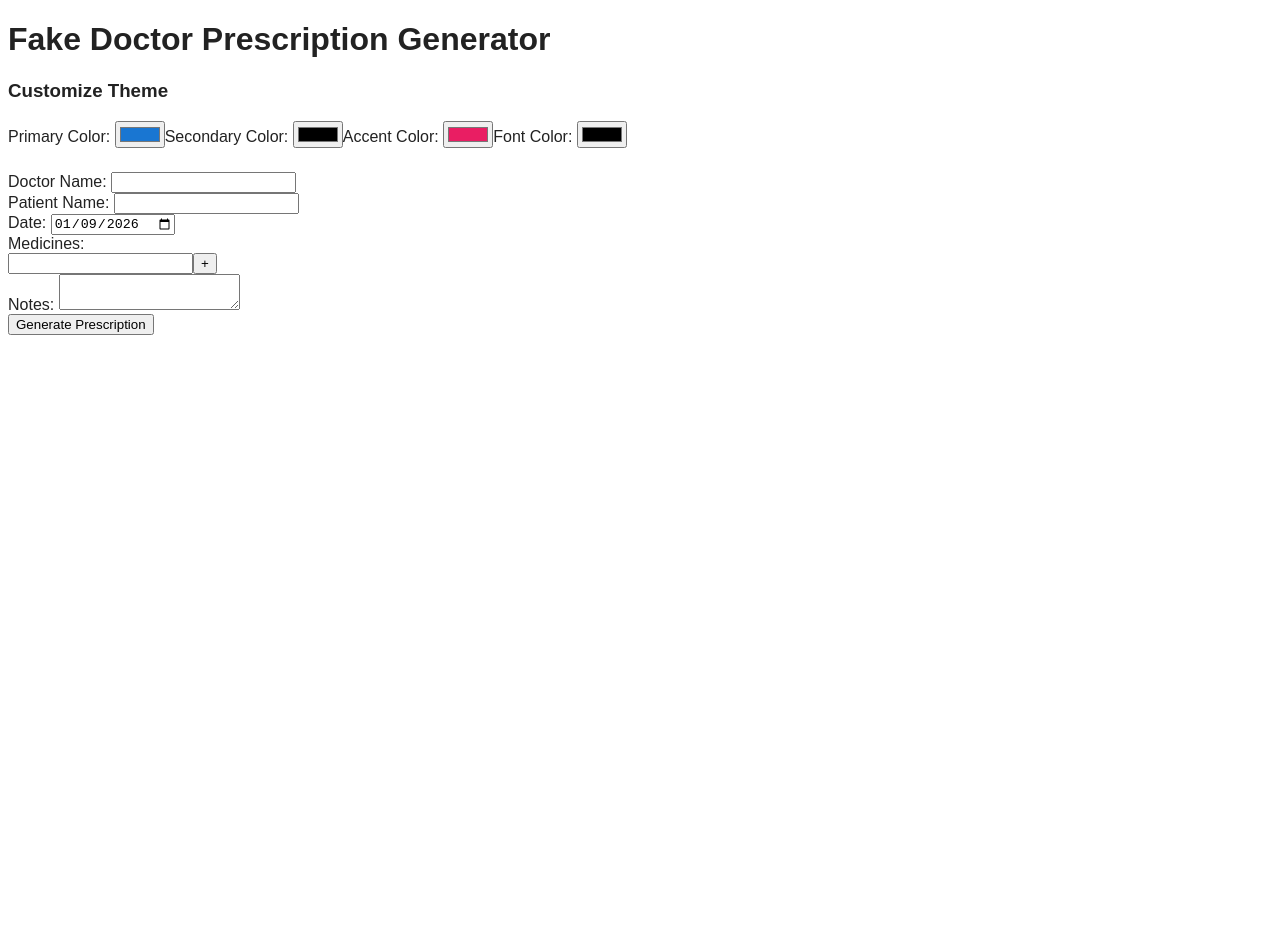
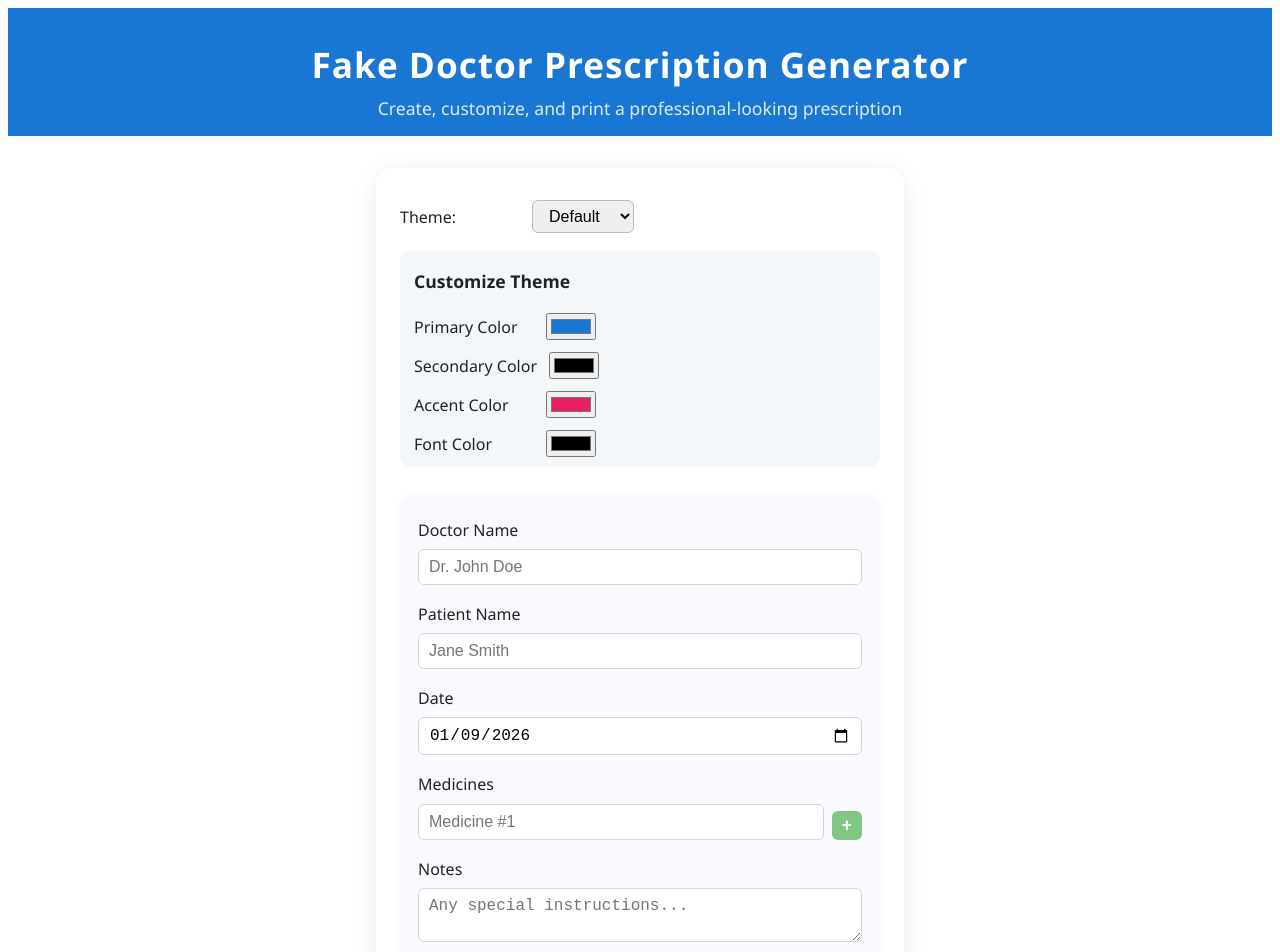
Before and after one commit to githubajaydhage/doctor-prescription-generator, a React (Create React App) app: page / in a window 1280 px wide. Shown: the top 952 px of the page. Before the commit the page ends 829 px from the top, so only its background shows below. Built offline with nearby package versions, Linux system fonts and the light colour scheme.

Commit message:
feat: add pre-built themes, advanced theming, validation, and UI polish

```diff
--- a/src/App.js
+++ b/src/App.js
@@ -4,31 +4,119 @@ import PrescriptionForm from "./PrescriptionForm";
 import PrescriptionPreview from "./PrescriptionPreview";
 import ThemeCustomizer from "./ThemeCustomizer";
 
-const defaultTheme = {
+
+// Pre-built themes
+const themes = {
+  Default: {
     primary: "#1976d2",
     secondary: "#fff",
     accent: "#e91e63",
     font: "#222"
+  },
+  Dark: {
+    primary: "#22223b",
+    secondary: "#2a2a40",
+    accent: "#f72585",
+    font: "#fff"
+  },
+  Green: {
+    primary: "#388e3c",
+    secondary: "#e8f5e9",
+    accent: "#ffb300",
+    font: "#1b5e20"
+  },
+  Elegant: {
+    primary: "#232526",
+    secondary: "#f8fafc",
+    accent: "#b993d6",
+    font: "#232526"
+  },
+  Ocean: {
+    primary: "#0093e9",
+    secondary: "#e0f7fa",
+    accent: "#00b4d8",
+    font: "#023e8a"
+  }
 };
 
+
 const Container = styled.div`
-  font-family: Arial, sans-serif;
+  font-family: 'Segoe UI', Arial, sans-serif;
   background: ${(p) => p.theme.secondary};
   color: ${(p) => p.theme.font};
   min-height: 100vh;
+  padding: 0;
 `;
 
+const Header = styled.header`
+  background: ${(p) => p.theme.primary};
+  color: #fff;
+  padding: 32px 0 16px 0;
+  text-align: center;
+  box-shadow: 0 2px 8px rgba(0,0,0,0.04);
+`;
+
+const Main = styled.main`
+  max-width: 480px;
+  margin: 32px auto;
+  background: #fff;
+  border-radius: 16px;
+  box-shadow: 0 4px 24px rgba(0,0,0,0.08);
+  padding: 32px 24px 24px 24px;
+  @media (max-width: 600px) {
+    margin: 16px;
+    padding: 16px 8px;
+  }
+`;
+
+
+
 function App() {
-  const [theme, setTheme] = useState(defaultTheme);
+  // Theme state
+  const [theme, setTheme] = useState(themes.Default);
+  const [selectedTheme, setSelectedTheme] = useState("Default");
   const [prescription, setPrescription] = useState(null);
+
+  // Handle theme switch
+  const handleThemeChange = (e) => {
+    const name = e.target.value;
+    setSelectedTheme(name);
+    setTheme(themes[name]);
+  };
+
+  // Handle custom theme update
+  const handleCustomTheme = (customTheme) => {
+    setSelectedTheme("Custom");
+    setTheme(customTheme);
+  };
 
   return (
     <ThemeProvider theme={theme}>
       <Container>
-        <h1>Fake Doctor Prescription Generator</h1>
-        <ThemeCustomizer theme={theme} setTheme={setTheme} />
+        <Header>
+          <h1 style={{margin: 0, fontWeight: 700, fontSize: '2.2rem', letterSpacing: 1}}>Fake Doctor Prescription Generator</h1>
+          <div style={{fontSize: '1.1rem', fontWeight: 400, marginTop: 8, opacity: 0.85}}>Create, customize, and print a professional-looking prescription</div>
+        </Header>
+        <Main>
+          {/* Theme Switcher */}
+          <div style={{marginBottom: 18, display: 'flex', alignItems: 'center', gap: 12}}>
+            <label htmlFor="theme-select" style={{fontWeight: 500, minWidth: 120}}>Theme:</label>
+            <select
+              id="theme-select"
+              value={selectedTheme}
+              onChange={handleThemeChange}
+              style={{padding: '6px 12px', borderRadius: 6, border: '1px solid #bbb', fontSize: '1rem'}}>
+              {Object.keys(themes).map((name) => (
+                <option key={name} value={name}>{name}</option>
+              ))}
+              <option value="Custom">Custom</option>
+            </select>
+            {selectedTheme === "Custom" && <span style={{fontSize: '0.95rem', color: theme.accent, fontWeight: 500}}>Customizing…</span>}
+          </div>
+          <ThemeCustomizer theme={theme} setTheme={handleCustomTheme} />
           <PrescriptionForm setPrescription={setPrescription} />
           {prescription && <PrescriptionPreview prescription={prescription} theme={theme} />}
+        </Main>
       </Container>
     </ThemeProvider>
   );
--- a/src/PrescriptionForm.js
+++ b/src/PrescriptionForm.js
@@ -1,4 +1,73 @@
+
 import React, { useState } from "react";
+import styled from "styled-components";
+
+const FormCard = styled.form`
+  background: #f8fafd;
+  border-radius: 12px;
+  box-shadow: 0 2px 8px rgba(0,0,0,0.04);
+  padding: 24px 18px 18px 18px;
+  margin-bottom: 28px;
+  display: flex;
+  flex-direction: column;
+  gap: 18px;
+`;
+
+const Row = styled.div`
+  display: flex;
+  flex-direction: column;
+  gap: 6px;
+`;
+
+const Label = styled.label`
+  font-weight: 500;
+  margin-bottom: 2px;
+`;
+
+const Input = styled.input`
+  padding: 8px 10px;
+  border: 1px solid #cfd8dc;
+  border-radius: 6px;
+  font-size: 1rem;
+  background: #fff;
+`;
+
+const TextArea = styled.textarea`
+  padding: 8px 10px;
+  border: 1px solid #cfd8dc;
+  border-radius: 6px;
+  font-size: 1rem;
+  background: #fff;
+`;
+
+const MedList = styled.div`
+  display: flex;
+  flex-direction: column;
+  gap: 8px;
+`;
+
+const MedRow = styled.div`
+  display: flex;
+  align-items: center;
+  gap: 8px;
+`;
+
+const Button = styled.button`
+  background: ${(p) => p.primary ? p.theme.primary : p.theme.accent};
+  color: #fff;
+  border: none;
+  border-radius: 6px;
+  padding: 8px 18px;
+  font-size: 1rem;
+  font-weight: 600;
+  margin-top: 8px;
+  cursor: pointer;
+  transition: background 0.2s;
+  &:hover {
+    background: ${(p) => p.primary ? '#1251a3' : '#b71c4a'};
+  }
+`;
+
 
 function PrescriptionForm({ setPrescription }) {
   const [form, setForm] = useState({
@@ -8,57 +77,91 @@ function PrescriptionForm({ setPrescription }) {
     medicines: [""],
     notes: ""
   });
+  const [error, setError] = useState("");
+  const [success, setSuccess] = useState(false);
 
   const handleChange = (e) => {
     setForm({ ...form, [e.target.name]: e.target.value });
+    setError("");
+    setSuccess(false);
   };
 
   const handleMedicineChange = (i, value) => {
     const medicines = [...form.medicines];
     medicines[i] = value;
     setForm({ ...form, medicines });
+    setError("");
+    setSuccess(false);
   };
 
   const addMedicine = () => {
     setForm({ ...form, medicines: [...form.medicines, ""] });
+    setError("");
+    setSuccess(false);
   };
 
   const removeMedicine = (i) => {
     const medicines = form.medicines.filter((_, idx) => idx !== i);
     setForm({ ...form, medicines });
+    setError("");
+    setSuccess(false);
+  };
+
+  const validate = () => {
+    if (!form.doctor.trim()) return "Doctor name is required.";
+    if (!form.patient.trim()) return "Patient name is required.";
+    if (!form.date) return "Date is required.";
+    if (!form.medicines.length || form.medicines.some(m => !m.trim())) return "All medicine fields must be filled.";
+    return "";
   };
 
   const handleSubmit = (e) => {
     e.preventDefault();
+    const err = validate();
+    if (err) {
+      setError(err);
+      setSuccess(false);
+      return;
+    }
     setPrescription(form);
+    setError("");
+    setSuccess(true);
   };
 
   return (
-    <form onSubmit={handleSubmit} style={{ marginBottom: 24 }}>
-      <div>
-        <label>Doctor Name: <input name="doctor" value={form.doctor} onChange={handleChange} required /></label>
-      </div>
-      <div>
-        <label>Patient Name: <input name="patient" value={form.patient} onChange={handleChange} required /></label>
-      </div>
-      <div>
-        <label>Date: <input type="date" name="date" value={form.date} onChange={handleChange} required /></label>
-      </div>
-      <div>
-        <label>Medicines:</label>
-        {form.medicines.map((med, i) => (
-          <div key={i}>
-            <input value={med} onChange={e => handleMedicineChange(i, e.target.value)} required />
-            {form.medicines.length > 1 && <button type="button" onClick={() => removeMedicine(i)}>-</button>}
-            {i === form.medicines.length - 1 && <button type="button" onClick={addMedicine}>+</button>}
-          </div>
-        ))}
-      </div>
-      <div>
-        <label>Notes: <textarea name="notes" value={form.notes} onChange={handleChange} /></label>
-      </div>
-      <button type="submit">Generate Prescription</button>
-    </form>
+    <FormCard onSubmit={handleSubmit}>
+      {error && <div style={{color:'#d32f2f',fontWeight:500,marginBottom:8}}>{error}</div>}
+      {success && <div style={{color:'#388e3c',fontWeight:500,marginBottom:8}}>Prescription generated!</div>}
+      <Row>
+        <Label>Doctor Name</Label>
+        <Input name="doctor" value={form.doctor} onChange={handleChange} required placeholder="Dr. John Doe" />
+      </Row>
+      <Row>
+        <Label>Patient Name</Label>
+        <Input name="patient" value={form.patient} onChange={handleChange} required placeholder="Jane Smith" />
+      </Row>
+      <Row>
+        <Label>Date</Label>
+        <Input type="date" name="date" value={form.date} onChange={handleChange} required />
+      </Row>
+      <Row>
+        <Label>Medicines</Label>
+        <MedList>
+          {form.medicines.map((med, i) => (
+            <MedRow key={i}>
+              <Input value={med} onChange={e => handleMedicineChange(i, e.target.value)} required placeholder={`Medicine #${i+1}`} style={{flex:1}} />
+              {form.medicines.length > 1 && <Button type="button" onClick={() => removeMedicine(i)} style={{padding:'4px 10px',fontSize:'1.1rem',background:'#e57373'}}>–</Button>}
+              {i === form.medicines.length - 1 && <Button type="button" onClick={addMedicine} style={{padding:'4px 10px',fontSize:'1.1rem',background:'#81c784'}}>+</Button>}
+            </MedRow>
+          ))}
+        </MedList>
+      </Row>
+      <Row>
+        <Label>Notes</Label>
+        <TextArea name="notes" value={form.notes} onChange={handleChange} rows={2} placeholder="Any special instructions..." />
+      </Row>
+      <Button type="submit" primary>Generate Prescription</Button>
+    </FormCard>
   );
 }
 
--- a/src/PrescriptionPreview.js
+++ b/src/PrescriptionPreview.js
@@ -1,4 +1,53 @@
+
 import React, { useRef } from "react";
+import styled from "styled-components";
+
+const Card = styled.div`
+  border: 2px solid ${(p) => p.theme.primary};
+  border-radius: 12px;
+  background: #f8fafd;
+  padding: 28px 20px 20px 20px;
+  margin-bottom: 24px;
+  box-shadow: 0 2px 8px rgba(0,0,0,0.04);
+`;
+
+const Title = styled.h2`
+  color: ${(p) => p.theme.primary};
+  margin-top: 0;
+  margin-bottom: 18px;
+  font-size: 1.5rem;
+`;
+
+const Info = styled.p`
+  margin: 4px 0;
+  font-size: 1.08rem;
+`;
+
+const MedList = styled.ul`
+  margin: 0 0 8px 0;
+  padding-left: 20px;
+`;
+
+const ButtonBar = styled.div`
+  display: flex;
+  gap: 12px;
+  margin-top: 18px;
+`;
+
+const Button = styled.button`
+  background: ${(p) => p.accent ? p.theme.accent : p.theme.primary};
+  color: #fff;
+  border: none;
+  border-radius: 6px;
+  padding: 8px 18px;
+  font-size: 1rem;
+  font-weight: 600;
+  cursor: pointer;
+  transition: background 0.2s;
+  &:hover {
+    background: ${(p) => p.accent ? '#b71c4a' : '#1251a3'};
+  }
+`;
 
 function PrescriptionPreview({ prescription, theme }) {
   const ref = useRef();
@@ -28,21 +77,23 @@ function PrescriptionPreview({ prescription, theme }) {
   };
 
   return (
-    <div style={{ border: `2px solid ${theme.primary}`, padding: 24, marginBottom: 24 }}>
+    <Card>
       <div ref={ref}>
-        <h2 style={{ color: theme.primary }}>Prescription</h2>
-        <p><b>Doctor:</b> {prescription.doctor}</p>
-        <p><b>Patient:</b> {prescription.patient}</p>
-        <p><b>Date:</b> {prescription.date}</p>
-        <p><b>Medicines:</b></p>
-        <ul>
+        <Title>Prescription</Title>
+        <Info><b>Doctor:</b> {prescription.doctor}</Info>
+        <Info><b>Patient:</b> {prescription.patient}</Info>
+        <Info><b>Date:</b> {prescription.date}</Info>
+        <Info><b>Medicines:</b></Info>
+        <MedList>
           {prescription.medicines.map((med, i) => <li key={i}>{med}</li>)}
-        </ul>
-        {prescription.notes && <p><b>Notes:</b> {prescription.notes}</p>}
+        </MedList>
+        {prescription.notes && <Info><b>Notes:</b> {prescription.notes}</Info>}
       </div>
-      <button onClick={handlePrint} style={{ marginRight: 8 }}>Print</button>
-      <button onClick={handleDownload}>Download</button>
-    </div>
+      <ButtonBar>
+        <Button onClick={handlePrint}>Print</Button>
+        <Button accent onClick={handleDownload}>Download</Button>
+      </ButtonBar>
+    </Card>
   );
 }
 
--- a/src/ThemeCustomizer.js
+++ b/src/ThemeCustomizer.js
@@ -1,26 +1,63 @@
+
 import React from "react";
+import styled from "styled-components";
+
+const CustomizerBox = styled.div`
+  background: #f4f7fa;
+  border-radius: 10px;
+  padding: 18px 14px 10px 14px;
+  margin-bottom: 28px;
+  display: flex;
+  flex-direction: column;
+  gap: 12px;
+`;
+
+const Row = styled.div`
+  display: flex;
+  align-items: center;
+  gap: 12px;
+`;
+
+const Label = styled.label`
+  font-weight: 500;
+  min-width: 120px;
+`;
 
 function ThemeCustomizer({ theme, setTheme }) {
+  // Only allow editing if in 'Custom' mode (detected by setTheme being a custom handler)
+  // If setTheme is not the default, assume custom mode
+  const isCustom = typeof setTheme === 'function' && setTheme.name === 'handleCustomTheme';
+
   const handleChange = (e) => {
-    setTheme({ ...theme, [e.target.name]: e.target.value });
+    const newTheme = { ...theme, [e.target.name]: e.target.value };
+    setTheme(newTheme);
   };
 
   return (
-    <div style={{ marginBottom: 24 }}>
-      <h3>Customize Theme</h3>
-      <label>
-        Primary Color: <input type="color" name="primary" value={theme.primary} onChange={handleChange} />
-      </label>
-      <label>
-        Secondary Color: <input type="color" name="secondary" value={theme.secondary} onChange={handleChange} />
-      </label>
-      <label>
-        Accent Color: <input type="color" name="accent" value={theme.accent} onChange={handleChange} />
-      </label>
-      <label>
-        Font Color: <input type="color" name="font" value={theme.font} onChange={handleChange} />
-      </label>
-    </div>
+    <CustomizerBox>
+      <h3 style={{margin:0, marginBottom:8, fontWeight:600, fontSize:'1.1rem'}}>Customize Theme</h3>
+      <Row>
+        <Label>Primary Color</Label>
+        <input type="color" name="primary" value={theme.primary} onChange={handleChange} disabled={!isCustom} />
+      </Row>
+      <Row>
+        <Label>Secondary Color</Label>
+        <input type="color" name="secondary" value={theme.secondary} onChange={handleChange} disabled={!isCustom} />
+      </Row>
+      <Row>
+        <Label>Accent Color</Label>
+        <input type="color" name="accent" value={theme.accent} onChange={handleChange} disabled={!isCustom} />
+      </Row>
+      <Row>
+        <Label>Font Color</Label>
+        <input type="color" name="font" value={theme.font} onChange={handleChange} disabled={!isCustom} />
+      </Row>
+      {!isCustom && (
+        <div style={{fontSize:'0.95rem', color:'#888', marginTop:8}}>
+          Select <b>Custom</b> from the theme dropdown to edit colors.
+        </div>
+      )}
+    </CustomizerBox>
   );
 }
 
```
Lines whose indentation alone changed are shown as unchanged.
